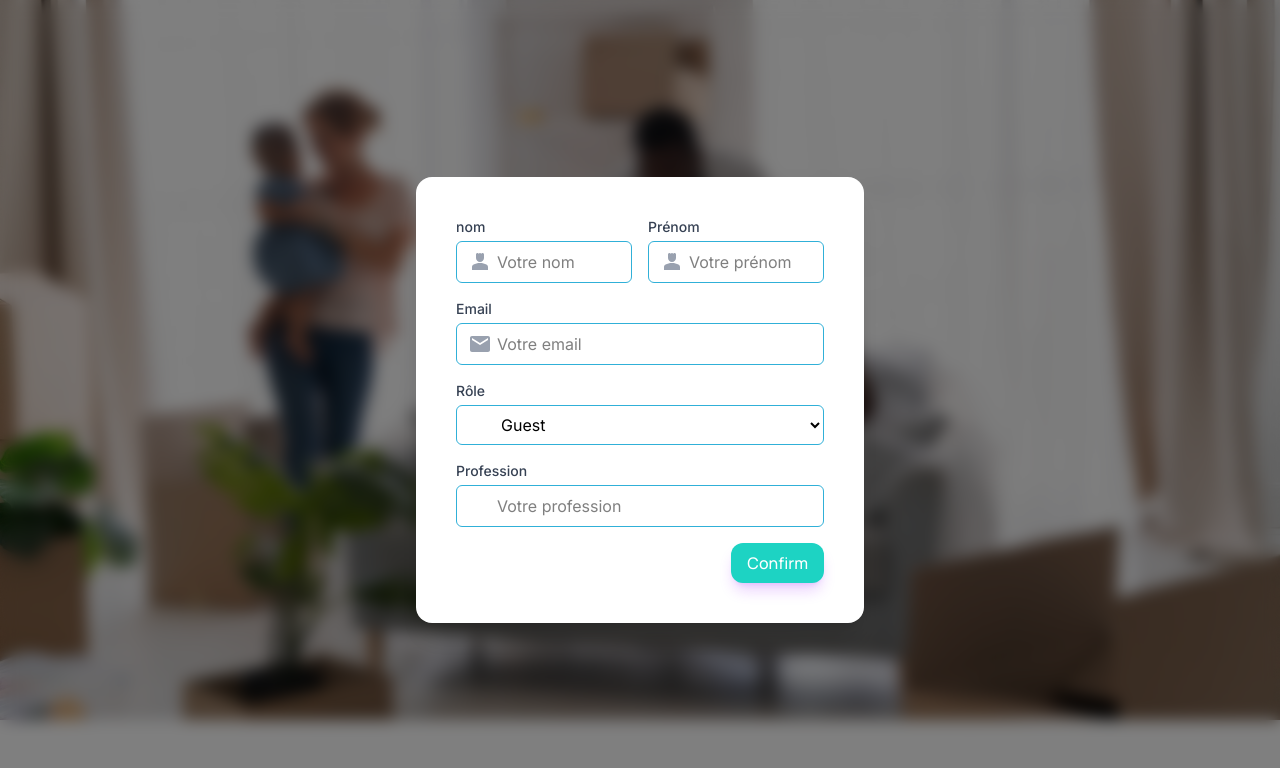
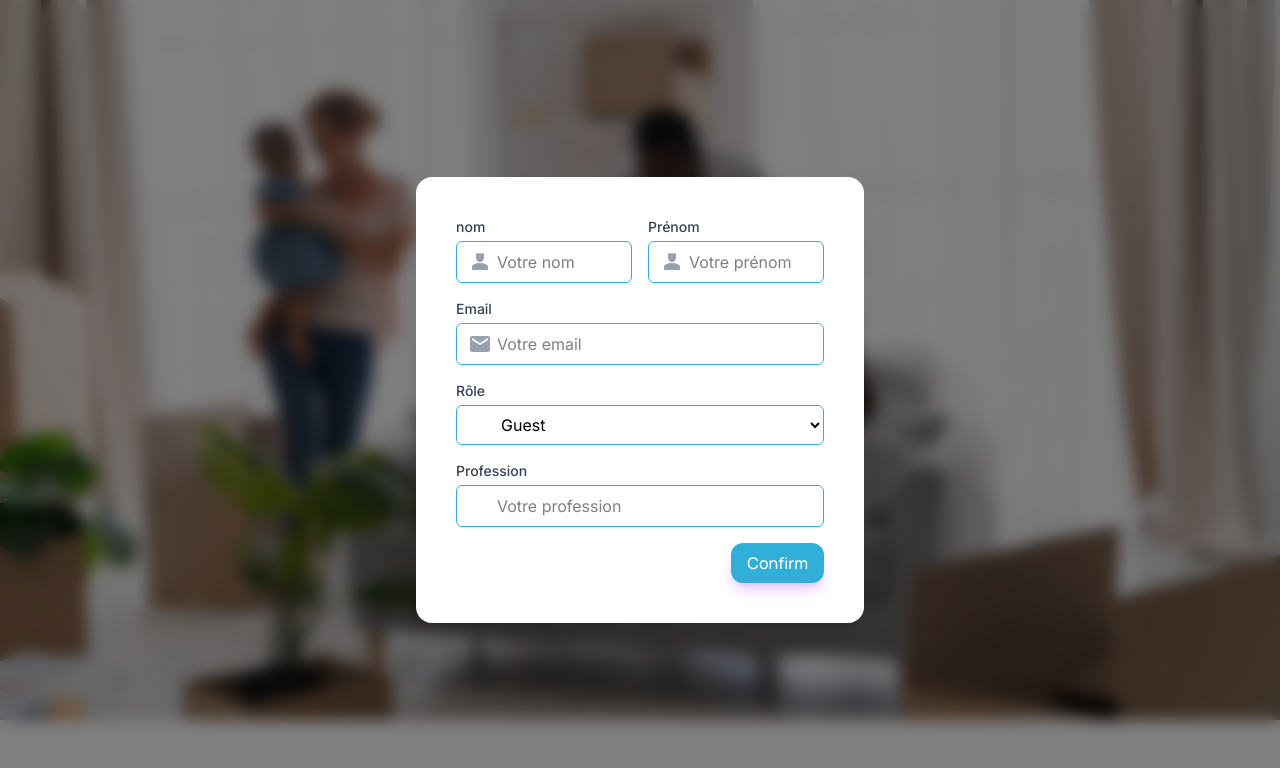
Before and after one commit to vrmelox/ibude, a Next.js app in the folder web/: page / in a window 1280 px wide. Shown: the top 768 px of the page. Built offline with nearby package versions, Linux system fonts and the light colour scheme; some icons are missing.

Commit message:
refactor: update CreateUser button to use brand primary and bold colors.

```diff
--- a/web/src/components/common/CreateUser.tsx
+++ b/web/src/components/common/CreateUser.tsx
@@ -155,7 +155,7 @@ export const CreateUser = () => {
                     <div className="flex justify-end gap-3">
                             <button
                                 onClick={handleSubmit}
-                                className="px-4 py-2 cursor-pointer bg-[#1DD3C3] hover:bg-[#1DD3C3]/60 text-white rounded-xl transition-colors font-medium shadow-lg shadow-purple-600/20"
+                                className="px-4 py-2 cursor-pointer bg-brand-primary hover:bg-brand-bold text-white rounded-xl transition-colors font-medium shadow-lg shadow-purple-600/20"
                             >
                                 Confirm
                             </button>
```
